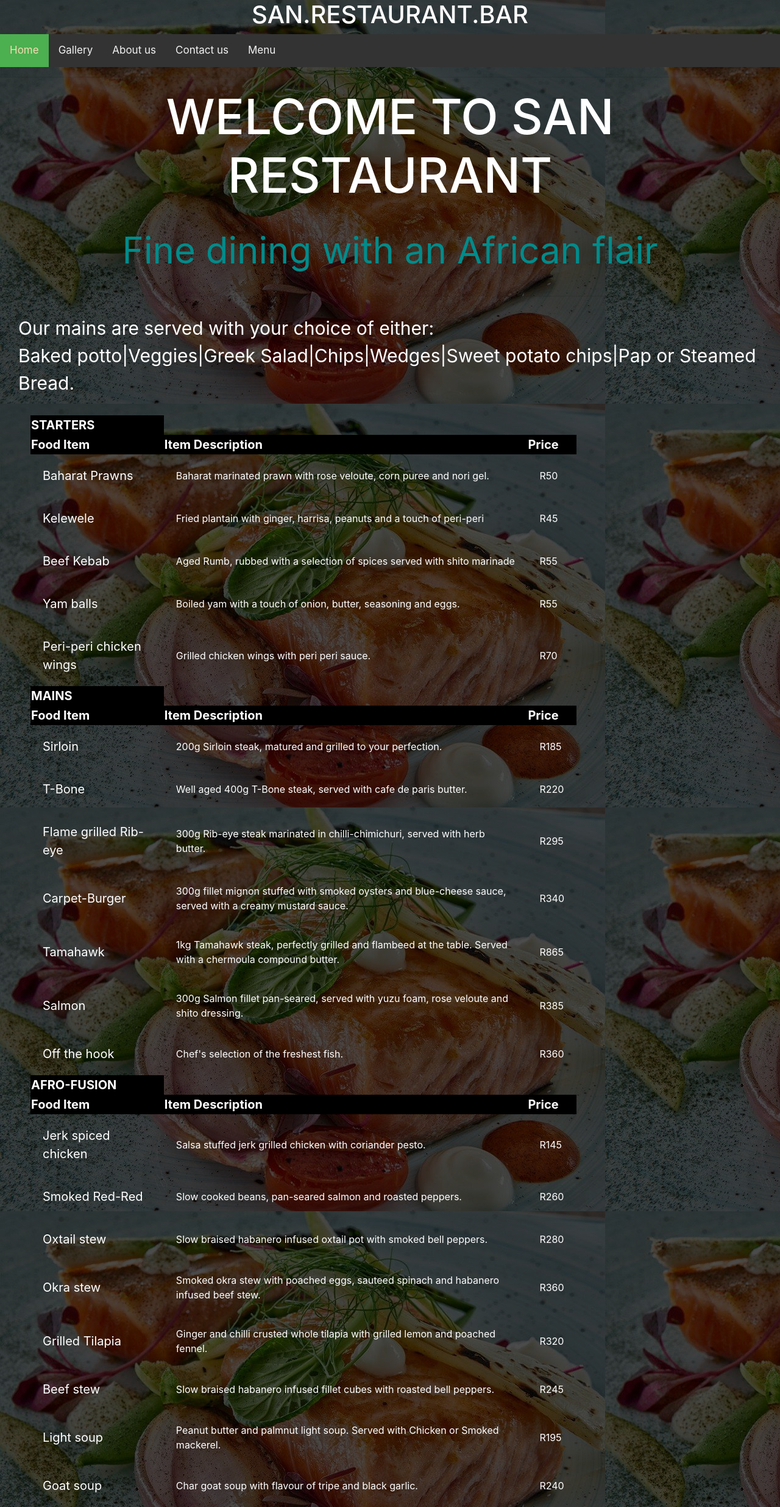
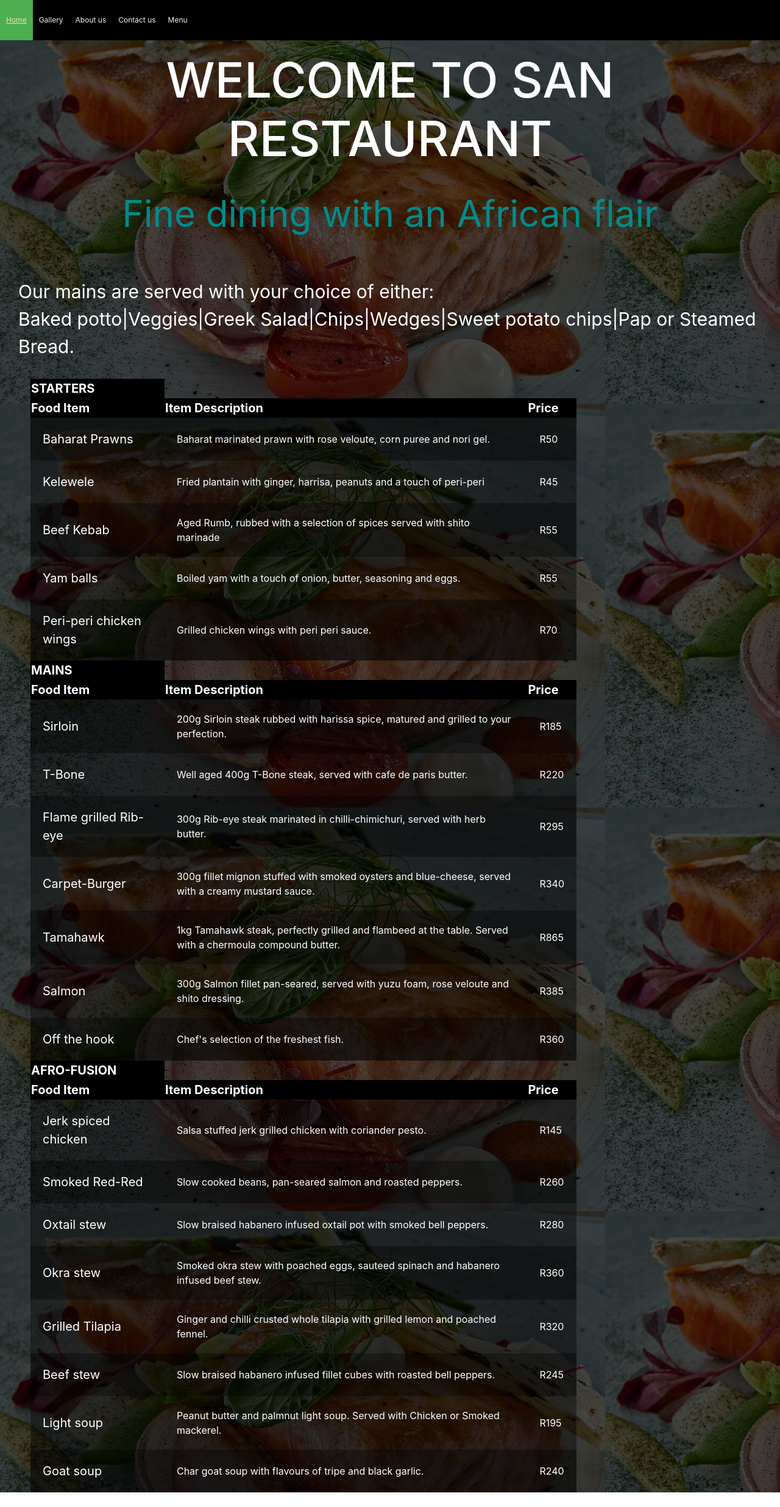
Before and after one commit to Linic-star/Project-0, a plain HTML site: page Menu.html in a window 1280 px wide. Shown: the whole page at 61% size. After the commit the page ends 2447 px from the top, so only its background shows below. Drawn offline with Linux system fonts and the light colour scheme.

Commit message:
Changed the form layout

```diff
--- a/Gallery.css
+++ b/Gallery.css
@@ -18,6 +18,10 @@ row {
 	vertical-align: middle;
 }
 
+img {
+	resize: 400px;
+}
+
 @media screen and (max-width:1000px) {
 	.column {
 		flex: 20%;
--- a/Menu.css
+++ b/Menu.css
@@ -25,3 +25,15 @@ p {
 	align-content: center;
 	margin: 30px;
 }
+
+	.grey {
+	background-color: rgba(0,0,0,0.6);
+}
+
+#white {
+	background-color: rgba(0,0,0,0.4);
+}
+
+.grey,#white {
+	opacity:
+}
--- a/Menu.html
+++ b/Menu.html
@@ -14,7 +14,7 @@
 
 <body background="Salmon.jpg">
 	<header>
-				<h1>SAN.RESTAURANT.BAR</h1>
+
 				<div class="topnav">
 					<a class="active" href="San Restaurant.html">Home</a>
 					<a href="Gallery.html">Gallery</a>
@@ -27,7 +27,7 @@
 
 
 		<hr>
-		<h1 id="Main heading" style="text-align: center;font-size: 80px;">WELCOME TO SAN RESTAURANT</h1>
+		<h1 class="main" style="text-align: center;font-size: 80px;">WELCOME TO SAN RESTAURANT</h1>
 		<p style="color: darkcyan;font-size: 60px;text-align: center;">Fine dining with an African flair</p>
 
 		 <hr>
@@ -40,31 +40,31 @@
 			<th>Price</th>
 		</tr>
 
-		<tr>
+		<tr class="grey">
 			<td style="font-style: bold;font-size: 20px;">Baharat Prawns</td>
 			<td>Baharat marinated prawn with rose veloute, corn puree and nori gel.</td>
 			<td>R50</td>
 		</tr>
 
-		<tr>
+		<tr id="white">
 			<td style="font-style: bold;font-size: 20px;">Kelewele</td>
 			<td>Fried plantain with ginger, harrisa, peanuts and a touch of peri-peri</td>
 			<td>R45</td>
 		</tr>
 
-		<tr>
+		<tr class="grey">
 			<td style="font-style: bold;font-size: 20px;">Beef Kebab</td>
 			<td>Aged Rumb, rubbed with a selection of spices served with shito marinade</td>
 			<td>R55</td>
 		</tr>
 
-		<tr>
+		<tr id="white">
 			<td style="font-style: bold;font-size: 20px;">Yam balls</td>
 			<td>Boiled yam with a touch of onion, butter, seasoning and eggs.</td>
 			<td>R55</td>
 		</tr>
 
-		<tr>
+		<tr class="grey">
 			<td style="font-style: bold;font-size: 20px;">Peri-peri chicken wings</td>
 			<td>Grilled chicken wings with peri peri sauce.</td>
 			<td>R70</td>
@@ -80,43 +80,43 @@
 				Baked potto|Veggies|Greek Salad|Chips|Wedges|Sweet potato chips|Pap or Steamed Bread.
 				</p>
 
-		<tr>
+		<tr class="grey">
 			<td style="font-style: bold;font-size: 20px;">Sirloin</td>
-			<td>200g Sirloin steak, matured and grilled to your perfection.</td>
+			<td>200g Sirloin steak rubbed with harissa spice, matured and grilled to your perfection.</td>
 			<td>R185</td>
 		</tr>
 
-		<tr>
+		<tr id="white">
 			<td style="font-style: bold;font-size: 20px;">T-Bone</td>
 			<td>Well aged 400g T-Bone steak, served with cafe de paris butter.</td>
 			<td>R220</td>
 		</tr>
 
-		<tr>
+		<tr class="grey">
 			<td style="font-style: bold;font-size: 20px;"> Flame grilled Rib-eye</td>
 			<td>300g Rib-eye steak marinated in chilli-chimichuri, served with herb butter.</td>
 			<td>R295</td>
 		</tr>
 
-		<tr>
+		<tr id="white">
 			<td style="font-style: bold;font-size: 20px;">Carpet-Burger</td>
-			<td>300g fillet mignon stuffed with smoked oysters and blue-cheese sauce, served with a creamy mustard sauce.</td>
+			<td>300g fillet mignon stuffed with smoked oysters and blue-cheese, served with a creamy mustard sauce.</td>
 			<td>R340</td>
 		</tr>
 
-		<tr>
+		<tr class="grey">
 			<td style="font-style: bold;font-size: 20px;">Tamahawk</td>
 			<td>1kg Tamahawk steak, perfectly grilled and flambeed at the table. Served with a chermoula compound butter.</td>
 			<td>R865</td>
 		</tr>
 
-		<tr>
+		<tr id="white">
 			<td style="font-style: bold;font-size: 20px;">Salmon</td>
 			<td>300g Salmon fillet pan-seared, served with yuzu foam, rose veloute and shito dressing.</td>
 			<td>R385</td>
 		</tr>
 
-		<tr>
+		<tr class="grey">
 			<td style="font-style: bold;font-size: 20px;">Off the hook</td>
 			<td>Chef's selection of the freshest fish.</td>
 			<td>R360</td>
@@ -129,51 +129,51 @@
 			<th>Price</th>
 		</tr>
 
-		<tr>
+		<tr id="white">
 			<td style="font-style: bold;font-size: 20px;">Jerk spiced chicken</td>
 			<td>Salsa stuffed jerk grilled chicken with coriander pesto.</td>
 			<td>R145</td>
 		</tr>
 
-		<tr>
+		<tr class="grey">
 			<td style="font-style: bold;font-size: 20px;">Smoked Red-Red</td>
 			<td>Slow cooked beans, pan-seared salmon and roasted peppers.</td>
 			<td>R260</td>
 		</tr>
 
-		<tr>
+		<tr id="white">
 			<td style="font-style: bold;font-size: 20px;">Oxtail stew</td>
 			<td>Slow braised habanero infused oxtail pot with smoked bell peppers.</td>
 			<td>R280</td>
 		</tr>
 
-		<tr>
+		<tr class="grey">
 			<td style="font-style: bold;font-size: 20px;">Okra stew</td>
 			<td>Smoked okra stew with poached eggs, sauteed spinach and habanero infused beef stew.</td>
 			<td>R360</td>
 		</tr>
 
-		<tr>
+		<tr id="white">
 			<td style="font-style: bold;font-size: 20px;">Grilled Tilapia</td>
 			<td>Ginger and chilli crusted whole tilapia with grilled lemon and poached fennel.</td>
 			<td>R320</td>
 		</tr>
 
-		<tr>
+		<tr class="grey">
 			<td style="font-style: bold;font-size: 20px;">Beef stew</td>
 			<td>Slow braised habanero infused fillet cubes with roasted bell peppers.</td>
 			<td>R245</td>
 		</tr>
 
-		<tr>
+		<tr id="white">
 			<td style="font-style: bold;font-size: 20px;">Light soup</td>
 			<td>Peanut butter and palmnut light soup. Served with Chicken or Smoked mackerel.</td>
 			<td>R195</td>
 		</tr>
 
-		<tr>
+		<tr class="grey">
 			<td style="font-style: bold;font-size: 20px;">Goat soup</td>
-			<td>Char goat soup with flavour of tripe and black garlic.</td>
+			<td>Char goat soup with flavours of tripe and black garlic.</td>
 			<td>R240</td>
 		</tr>
 
--- a/San.css
+++ b/San.css
@@ -14,19 +14,19 @@ body {
 		background: linear-gradient(rgba(0,0,0,0.7),rgba(0,0,0,0.7)), url("Salmon.jpg");
 }
 
---/* Header Section*/--
+/* Header Section*/
 
 header {
-	background-color: #333;
-	height: 112px;
-	line-height: 112px;
+	background-color: black;
+	height: 50px;
+	line-height: 50px;
 	color: #fff;
 
 }
 
 /* Background color */
 .topnav {
-	background-color: #333;
+	background-color: black;
 	overflow: hidden;
 }
 
@@ -35,9 +35,13 @@ header {
 	float: left;
 	color: #f2f2f2;
 	text-align: center;
-	padding: 14px 16px;
+	padding: 8px 10px;
 	text-decoration: none;
-	font-size: 17px;
+	font-size: 12px;
+}
+
+.topnav a.logo {
+	float: left;
 }
 
 /* Hover effect */
@@ -75,5 +79,5 @@ p { color: white;
 }
 
 hr {
-	border: 2px solid white;
+	border: 2px white;
 }
```
Also changed, not shown: About us.html (+2 -2 lines), Contact us.css (+8 -4 lines), Contact us.html (+25 -25 lines), Gallery.html (+17 -16 lines), San Restaurant.html (+1 -2 lines).
